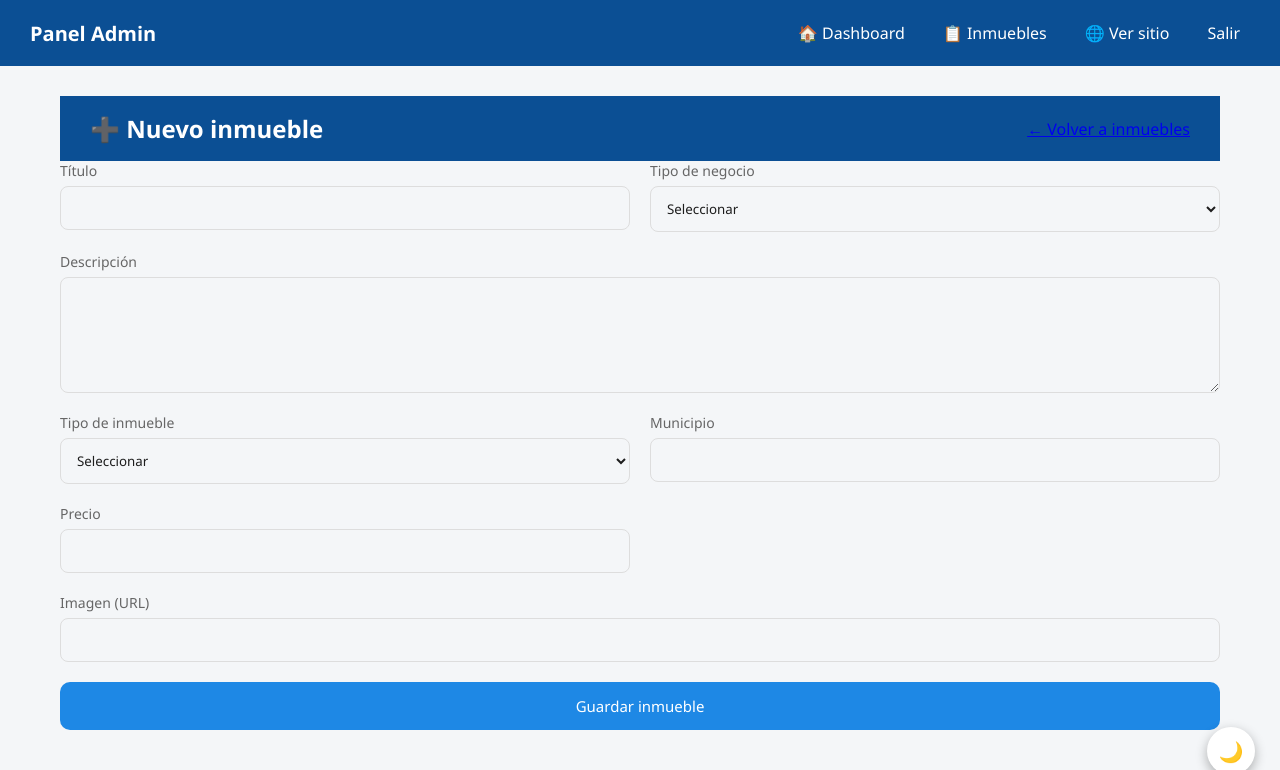
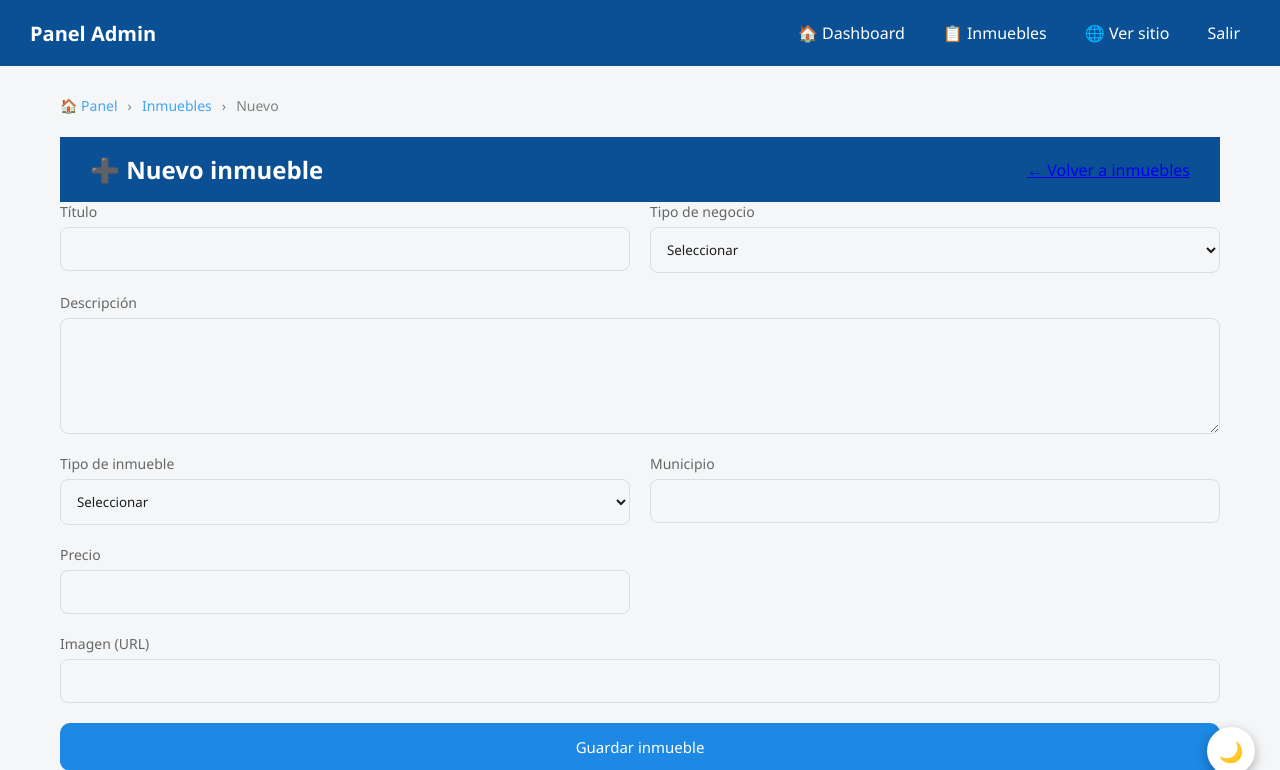
Before and after one commit to camilov04/grupo-inmobiliario-quintero, a Flask app: page /admin/inmuebles/nuevo in a window 1280 px wide. Shown: the top 770 px of the page. Run offline with Flask 3, Linux system fonts and the light colour scheme; the visitor is signed in with stand-in values (Sample User, id 1).

Commit message:
breadcrumbs visuales en admin
Se agrega navegación fácil en panel admin

```diff
--- a/grupo_inmobiliario_quintero/static/admin.css
+++ b/grupo_inmobiliario_quintero/static/admin.css
@@ -714,3 +714,38 @@ body.dark-mode textarea {
         text-align: center;
     }
 }
+/* =======================
+   ADMIN – BREADCRUMBS
+======================= */
+
+.admin-breadcrumbs {
+    display: flex;
+    align-items: center;
+    gap: 10px;
+    font-size: 14px;
+    margin-bottom: 22px;
+    color: var(--muted);
+    flex-wrap: wrap;
+}
+
+.admin-breadcrumbs a {
+    color: #42a5f5;
+    text-decoration: none;
+    font-weight: 500;
+}
+
+.admin-breadcrumbs a:hover {
+    text-decoration: underline;
+}
+
+.admin-breadcrumbs span {
+    opacity: .8;
+}
+
+/* Mobile spacing */
+@media (max-width: 600px) {
+    .admin-breadcrumbs {
+        font-size: 13px;
+        gap: 6px;
+    }
+}
--- a/grupo_inmobiliario_quintero/templates/admin_nuevo_inmueble.html
+++ b/grupo_inmobiliario_quintero/templates/admin_nuevo_inmueble.html
@@ -1,6 +1,25 @@
 {% extends "base_admin.html" %}
 
 {% block content %}
+<nav class="admin-breadcrumbs">
+    <a href="{{ url_for('panel_admin') }}">🏠 Panel</a>
+
+    {% if request.endpoint == 'admin_inmuebles' %}
+        <span>›</span>
+        <span>Inmuebles</span>
+    {% elif request.endpoint == 'nuevo_inmueble' %}
+        <span>›</span>
+        <a href="{{ url_for('admin_inmuebles') }}">Inmuebles</a>
+        <span>›</span>
+        <span>Nuevo</span>
+    {% elif request.endpoint == 'editar_inmueble' %}
+        <span>›</span>
+        <a href="{{ url_for('admin_inmuebles') }}">Inmuebles</a>
+        <span>›</span>
+        <span>Editar</span>
+    {% endif %}
+</nav>
+
 
 <div class="admin-container">
 
```
Also changed, not shown: grupo_inmobiliario_quintero/templates/admin.html (+19 -0 lines), grupo_inmobiliario_quintero/templates/admin_inmuebles.html (+19 -0 lines), grupo_inmobiliario_quintero/templates/editar.html (+19 -0 lines).
